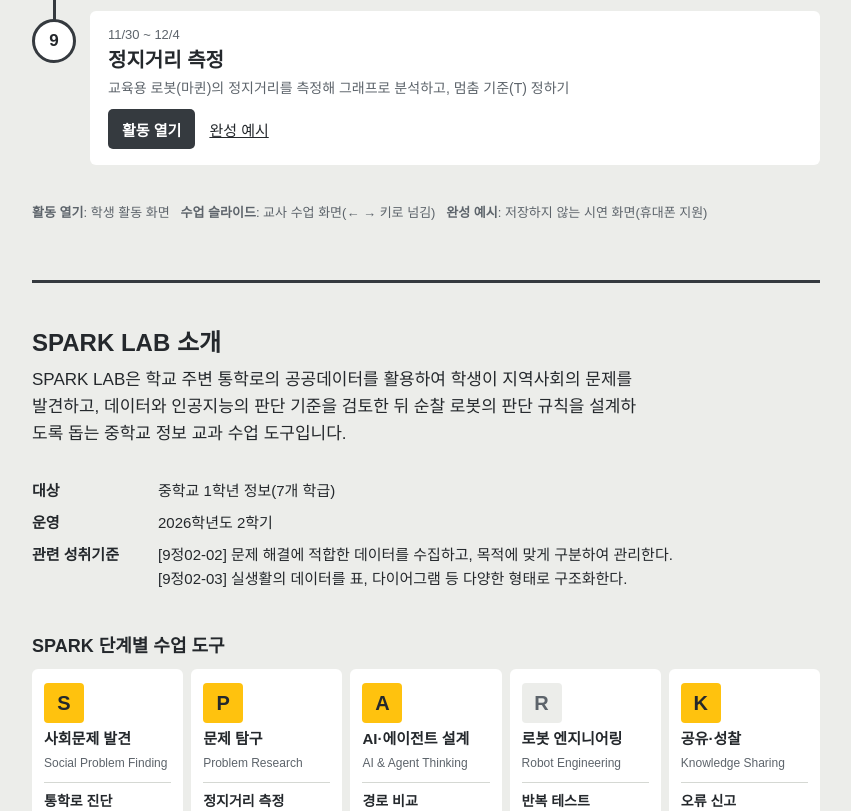
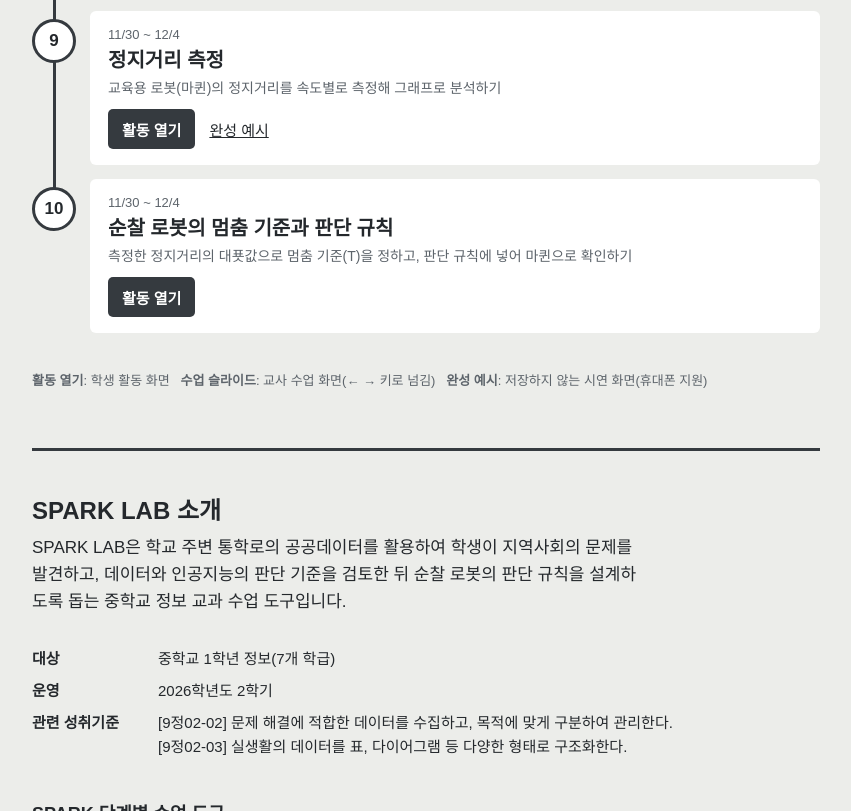
Before and after one commit to sparklab-edu/sparklab-edu.github.io, a plain HTML site: page index.html in a window 1280 px wide. Shown: the part 1509-2320 px from the top of the page, without its empty margins (214-1065 px from the left). Drawn offline with Linux system fonts and the light colour scheme; a web font is replaced by a local one.

Commit message:
feat(site): 멈춤 기준과 판단 규칙 차시 줄 추가

```diff
--- a/index.html
+++ b/index.html
@@ -156,7 +156,8 @@ const LESSONS=[
   ['2026-11-09','2026-11-13','움직임 분류 모델 만들기','CreateAI로 마퀸의 움직임 데이터를 모으고 레이블을 붙여 분류 모델 학습시키기',[['slide','수업 슬라이드','createai.html']]],
   ['2026-11-09','2026-11-13','순찰 로봇의 판단 규칙 설계','학습한 모델을 마퀸에 넣고, 상황마다 할 행동을 정하는 판단 규칙 설계하기',[]],
   ['2026-11-16','2026-11-27','인공지능 데이터 윤리 사례 분석','데이터 수집·활용에서 문제가 생긴 인공지능 사례를 조사하고, 문제점과 해결 방안을 논술하기(수행평가 영역4)',[['slide','수업 슬라이드','ethics.html']]],
-  ['2026-11-30','2026-12-04','정지거리 측정','교육용 로봇(마퀸)의 정지거리를 측정해 그래프로 분석하고, 멈춤 기준(T) 정하기',[['go','활동 열기','stopping.html'],['ex','완성 예시','stopping.html#sample']]],
+  ['2026-11-30','2026-12-04','정지거리 측정','교육용 로봇(마퀸)의 정지거리를 속도별로 측정해 그래프로 분석하기',[['go','활동 열기','stopping.html'],['ex','완성 예시','stopping.html#sample']]],
+  ['2026-11-30','2026-12-04','순찰 로봇의 멈춤 기준과 판단 규칙','측정한 정지거리의 대푯값으로 멈춤 기준(T)을 정하고, 판단 규칙에 넣어 마퀸으로 확인하기',[['go','활동 열기','stopping.html']]],
 ];
 const today=new Date(new Date().toLocaleString('en-US',{timeZone:'Asia/Seoul'}));today.setHours(0,0,0,0);
 const day=s=>{const d=new Date(s+'T00:00:00');return d;};
```
